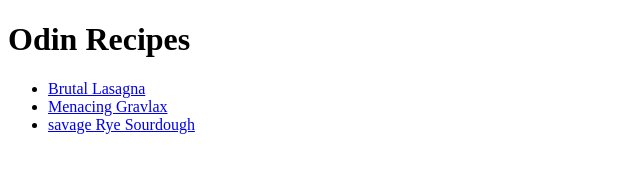
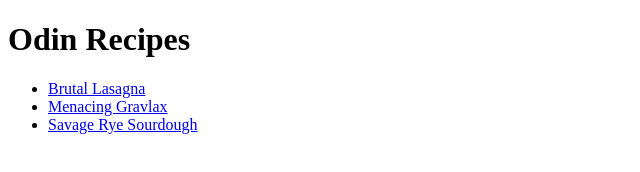
Before and after one commit to west-lewis/odin-recipes, a plain HTML site: page index.html in a window 1280 px wide. Shown: the full height of the page, 0-640 px from the left. Drawn offline with Linux system fonts and the light colour scheme.

Commit message:
Fix typo
Captitalized "Savage" in navigation title

```diff
--- a/index.html
+++ b/index.html
@@ -10,7 +10,7 @@
     <ul>
     <li><a href="./recipes/lasagna.html">Brutal Lasagna</a></li>
     <li><a href="./recipes/gravlax.html">Menacing Gravlax</a></li>
-    <li><a href="./recipes/rye-bread.html">savage Rye Sourdough</a></li>
+    <li><a href="./recipes/rye-bread.html">Savage Rye Sourdough</a></li>
 
     </ul>
 </body>
```
